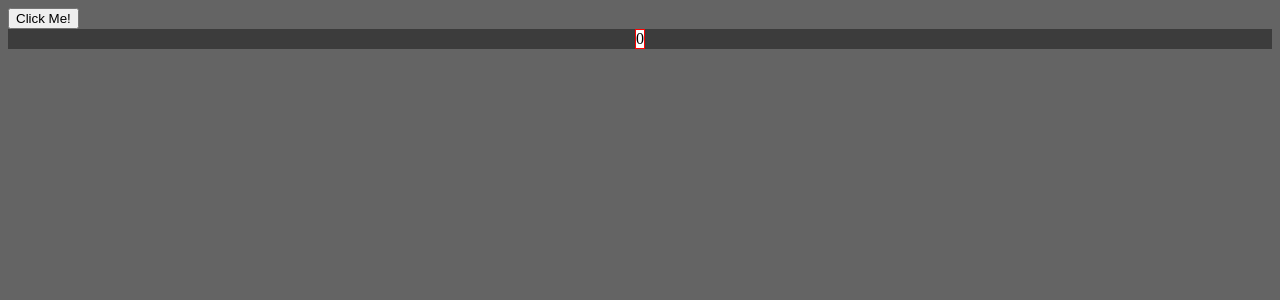
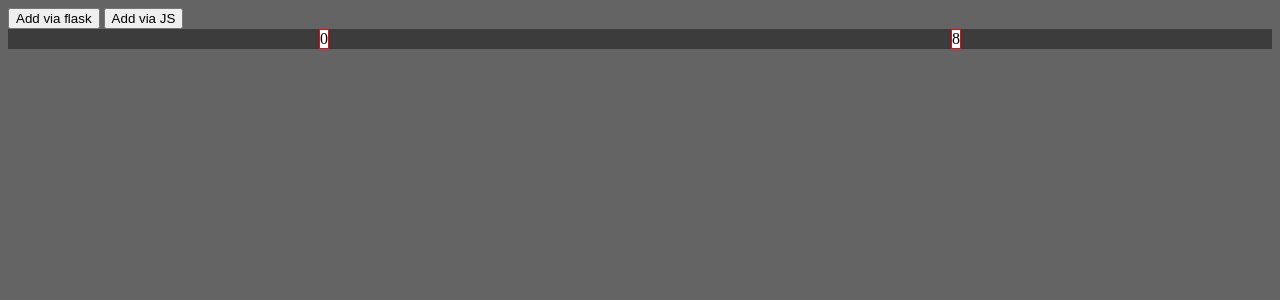
Before and after one commit to larsyngvelundin/CoinTrakker, a Flask app: page / in a window 1280 px wide. Shown: the top 300 px of the page. Run offline with Flask 3, Linux system fonts and the light colour scheme; some libraries are stand-ins or nearby versions.

Commit message:
Update index.html

```diff
--- a/app/templates/index.html
+++ b/app/templates/index.html
@@ -2,16 +2,20 @@
     <head>
       <meta charset="UTF-8">
       <script src="https://unpkg.com/htmx.org@1.6.1"></script>
-        <link rel="stylesheet" href="{{ url_for('static',filename='styles/style.css') }}">
+      <link rel="stylesheet" href="{{ url_for('static',filename='/styles/style.css') }}">
+      <script src="{{ url_for('static',filename='/scripts/main.js') }}" defer></script>
+      <!-- <link rel="stylesheet" href="app/styles/style.css"> -->
     </head>
+
 
 
     <body>
         <div class="container">
             <div class="row">
                 <div class="col-lg-8  offset-lg-2">
-                    <button onclick=myFunction()>Click Me!</button>
-                    <div class="flex-cont" hx-get="/get_test" hx-trigger="load, click"></div>
+                    <button onclick=myFunction()>Add via flask</button>
+                    <button id="addnumtest">Add via JS</button>
+                    <div class="flex-cont" id="testingdiv" hx-get="/get_test" hx-trigger="load, click"></div>
                 </div>
             </div>
         </div>
@@ -19,6 +23,7 @@
             async function myFunction() {
   const a = await fetch("/set_test")
 }
+        console.log("in index")
         </script>
     </body>
 
```
